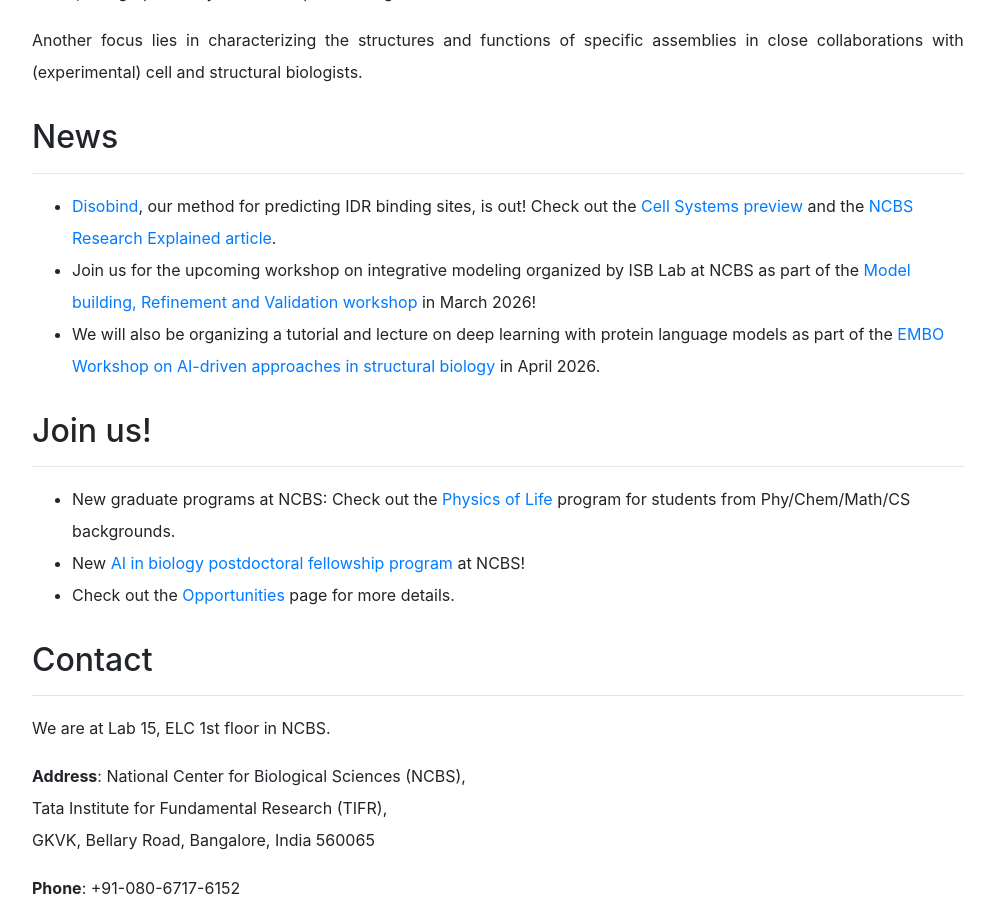
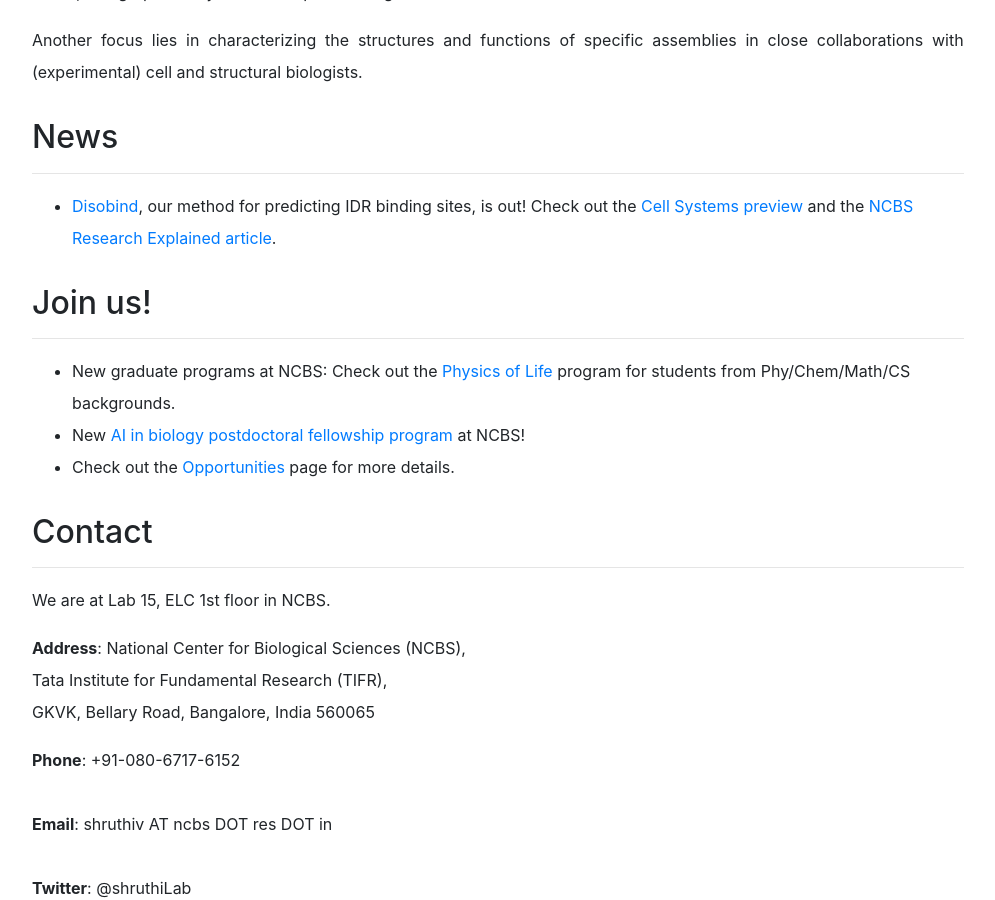
Before and after one commit to isblab/website, a Jekyll site: the page built from index.md, in a window 1280 px wide and 900 px high, scrolled down 1336 px. Shown: the whole window, without its empty margins (46-1041 px from the left). Built offline with Jekyll 4.4.1, drawn with Linux system fonts in a browser that asks for light colours.

Commit message:
update news

```diff
--- a/index.md
+++ b/index.md
@@ -31,9 +31,6 @@
 ## News
 <hr>
 - [Disobind](https://doi.org/10.1016/j.cels.2025.101486), our method for predicting IDR binding sites, is out! Check out the [Cell Systems preview](https://doi.org/10.1016/j.cels.2025.101508) and the [NCBS Research Explained article](https://news.ncbs.res.in/research-explained/how-scientists-predict-what-shapeless-proteins-do).
-- Join us for the upcoming workshop on integrative modeling organized by ISB Lab at NCBS as part of the [Model building, Refinement and Validation workshop](https://www.ncbs.res.in/events/cryo-em) in March 2026!
-- We will also be organizing a tutorial and lecture on deep learning with protein language models as part of the [EMBO Workshop on AI-driven approaches in structural biology](https://sites.google.com/view/embo-workshop-iisc-2026/home) in April 2026.
-
 
 ## Join us!
 <hr>
```
